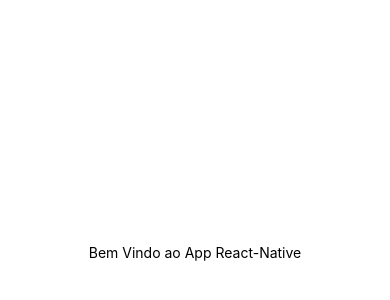
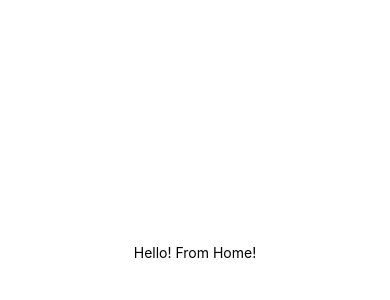
Before and after one commit to emribeiro/gofinance, a React Native app: screen / in a window 390 px wide. Shown: the part 170-470 px from the top of the page. Built offline with nearby package versions, Linux system fonts and the light colour scheme.

Commit message:
Create Home Page.

```diff
--- a/App.tsx
+++ b/App.tsx
@@ -1,20 +1,7 @@
 import React from 'react';
-import { StyleSheet, View } from 'react-native';
-import { Welcome } from './src/Components/Welcome';
+
+import { Home } from './src/pages/Home';
 
 export default function App() {
-  return (
-    <View style={styles.container}>
-      <Welcome></Welcome>
-    </View>
-  );
+  return <Home></Home>;
 }
-
-const styles = StyleSheet.create({
-  container: {
-    flex: 1,
-    backgroundColor: '#fff',
-    alignItems: 'center',
-    justifyContent: 'center',
-  },
-});
--- a/src/Components/Welcome.tsx
+++ /dev/null
@@ -1,12 +0,0 @@
-import React from "react";
-
-import { Text, View } from "react-native";
-
-
-export function Welcome(){
-    return (
-        <View>
-            <Text>Bem Vindo ao App React-Native</Text>
-        </View>
-    )
-}
--- /dev/null
+++ b/src/pages/Home.tsx
@@ -0,0 +1,18 @@
+import React from "react";
+import { Text, View, StyleSheet } from "react-native";
+
+export function Home(){
+    return (
+        <View style={styles.container}>
+            <Text>Hello! From Home!</Text>
+        </View>
+    )
+}
+
+const styles = StyleSheet.create({
+    container: {
+        flex: 1,
+        justifyContent: 'center',
+        alignItems: 'center'
+    }
+})
```
